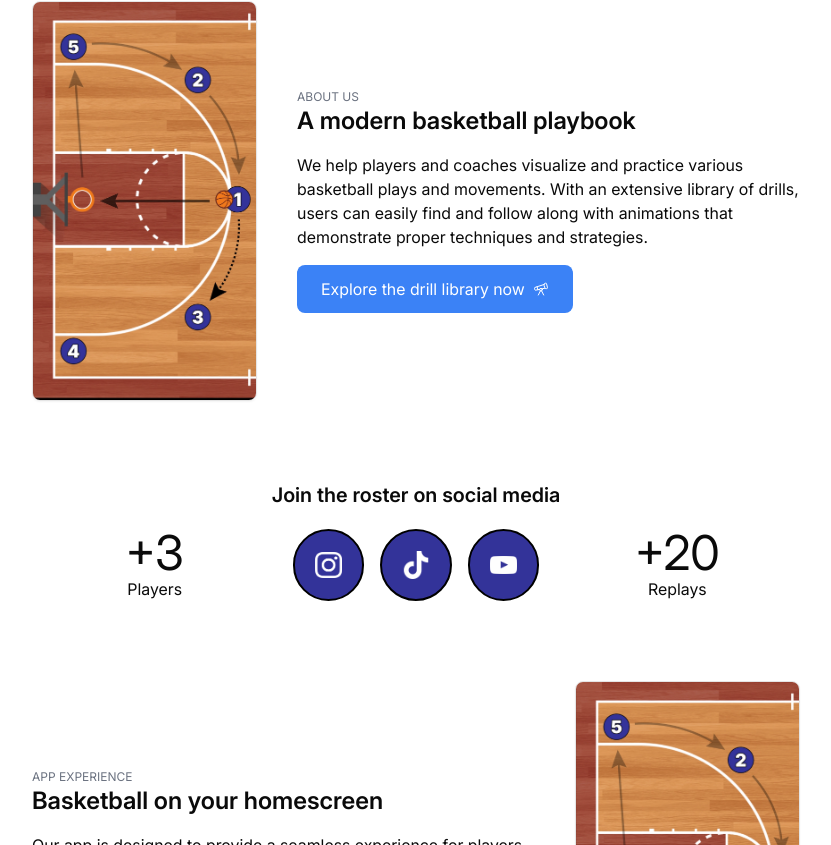
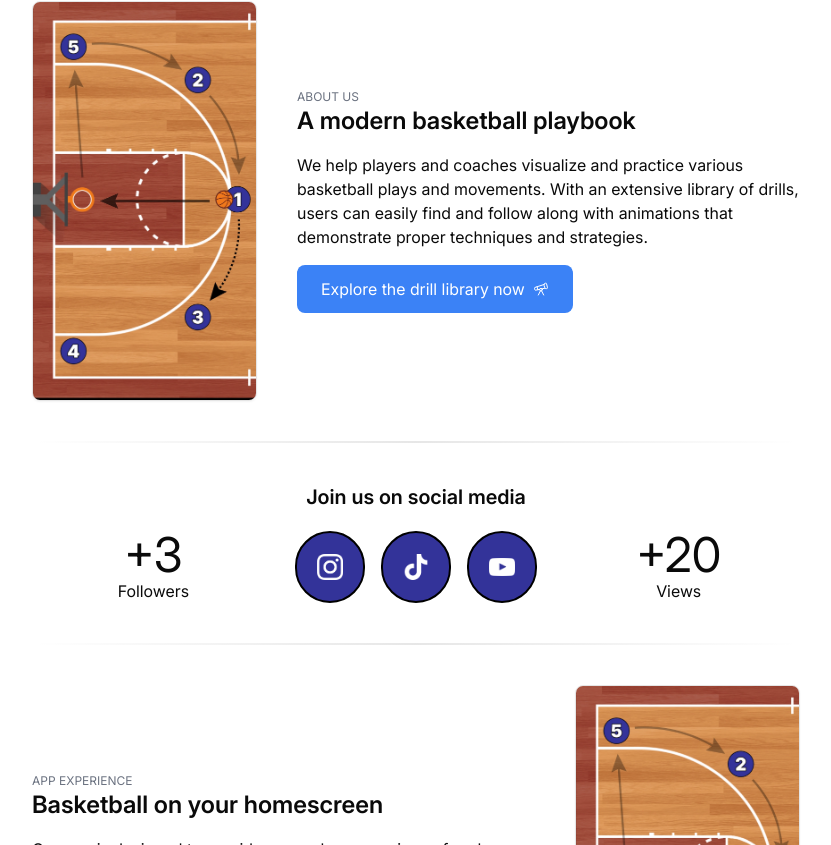
Before and after one commit to Friggies/fullcourt-web, a Next.js app: page / in a window 1280 px wide. Shown: the part 492-1337 px from the top of the page, without its empty margins (224-1055 px from the left). Built offline with nearby package versions, Linux system fonts and the light colour scheme.

Commit message:
feat: add Line component and integrate it into Hero and Index pages for improved layout

```diff
--- a/app/page.tsx
+++ b/app/page.tsx
@@ -1,5 +1,6 @@
 import { B2BDisclaimer } from '@/components/b2b-disclaimer';
 import { Hero } from '@/components/hero';
+import { Line } from '@/components/line';
 import some from '@/data/some';
 import { DownloadIcon, TelescopeIcon } from 'lucide-react';
 import { Metadata } from 'next';
@@ -74,14 +75,13 @@ export default function Index() {
           alt="Tactical board of Pass & Cut drill (5 out)"
         />
       </div>
-      <div className="flex flex-col items-center text-center gap-5 my-10">
-        <h2 className="text-xl font-semibold">
-          Join the roster on social&nbsp;media
-        </h2>
-        <div className="flex flex-col sm:flex-row w-full gap-4">
+      <Line />
+      <div className="flex flex-col items-center text-center gap-5">
+        <h2 className="text-xl font-semibold">Join us on social&nbsp;media</h2>
+        <div className="flex flex-col sm:flex-row w-full gap-5">
           <div className="flex flex-1 flex-col text-center justify-center items-center">
             <span className="text-5xl">+{totalFollowers}</span>
-            <span>Players</span>
+            <span>Followers</span>
           </div>
           <div className="flex flex-1 flex-row justify-center gap-4">
             {some.map(some => (
@@ -104,10 +104,11 @@ export default function Index() {
           </div>
           <div className="flex flex-1 flex-col text-center justify-center items-center">
             <span className="text-5xl">+{totalViews}</span>
-            <span>Replays</span>
+            <span>Views</span>
           </div>
         </div>
       </div>
+      <Line />
       <div className="flex flex-col sm:flex-row gap-10 items-center">
         <div className="flex flex-col gap-4 items-center sm:items-start">
           <h2 className="flex flex-col text-center sm:text-left">
--- a/components/hero.tsx
+++ b/components/hero.tsx
@@ -1,10 +1,12 @@
+import { Line } from './line';
+
 export function Hero({ title }: { title: string }) {
   return (
     <div className="flex flex-col items-center gap-4">
       <h1 className="text-xl lg:text-3xl mx-auto max-w-sm text-center font-semibold">
         {title}
       </h1>
-      <div className="w-full p-[1px] bg-gradient-to-r from-transparent via-foreground/10 to-transparent" />
+      <Line />
     </div>
   );
 }
--- /dev/null
+++ b/components/line.tsx
@@ -0,0 +1,5 @@
+export function Line() {
+  return (
+    <div className="w-full p-[1px] bg-gradient-to-r from-transparent via-foreground/10 to-transparent" />
+  );
+}
```
